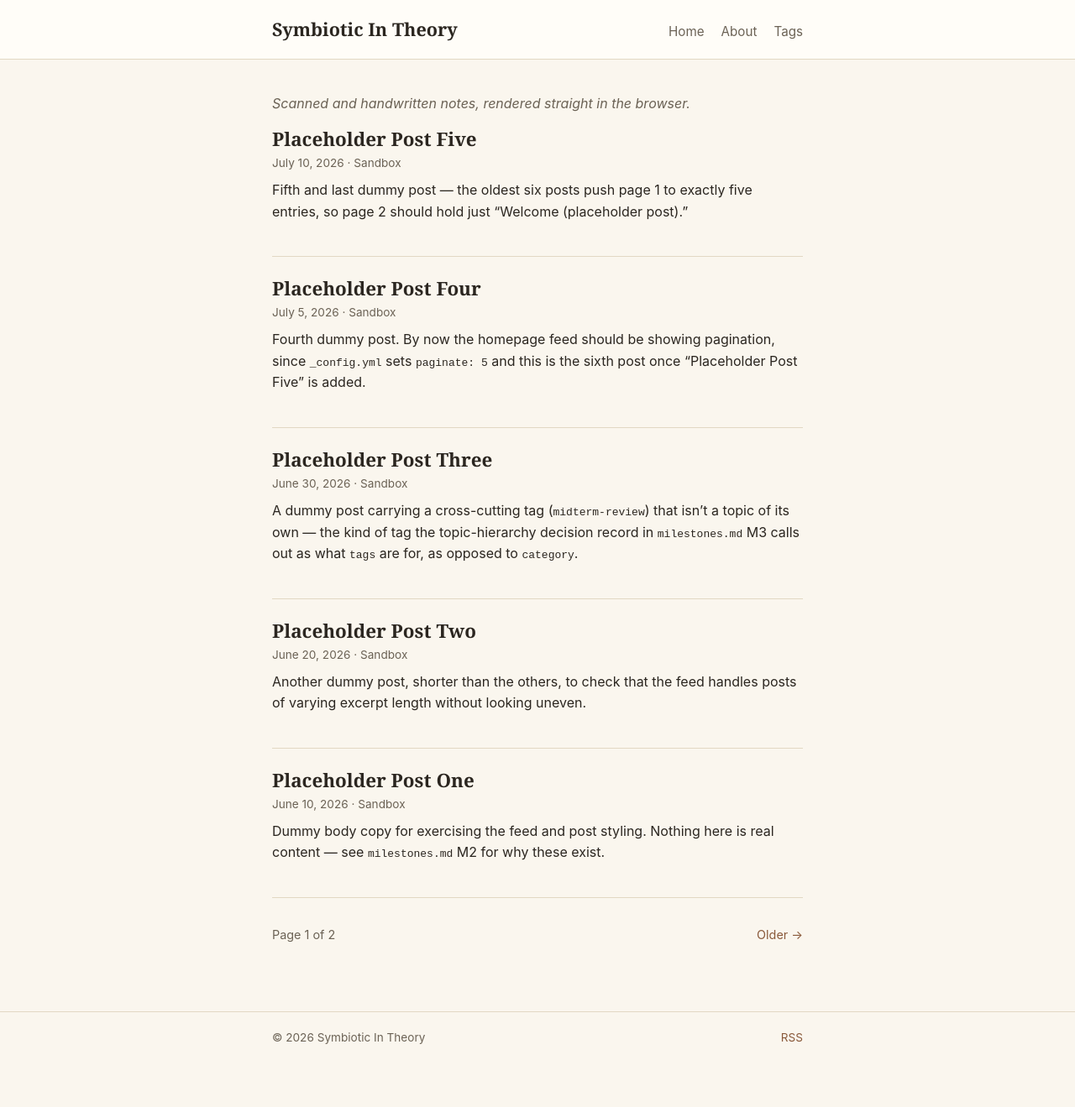
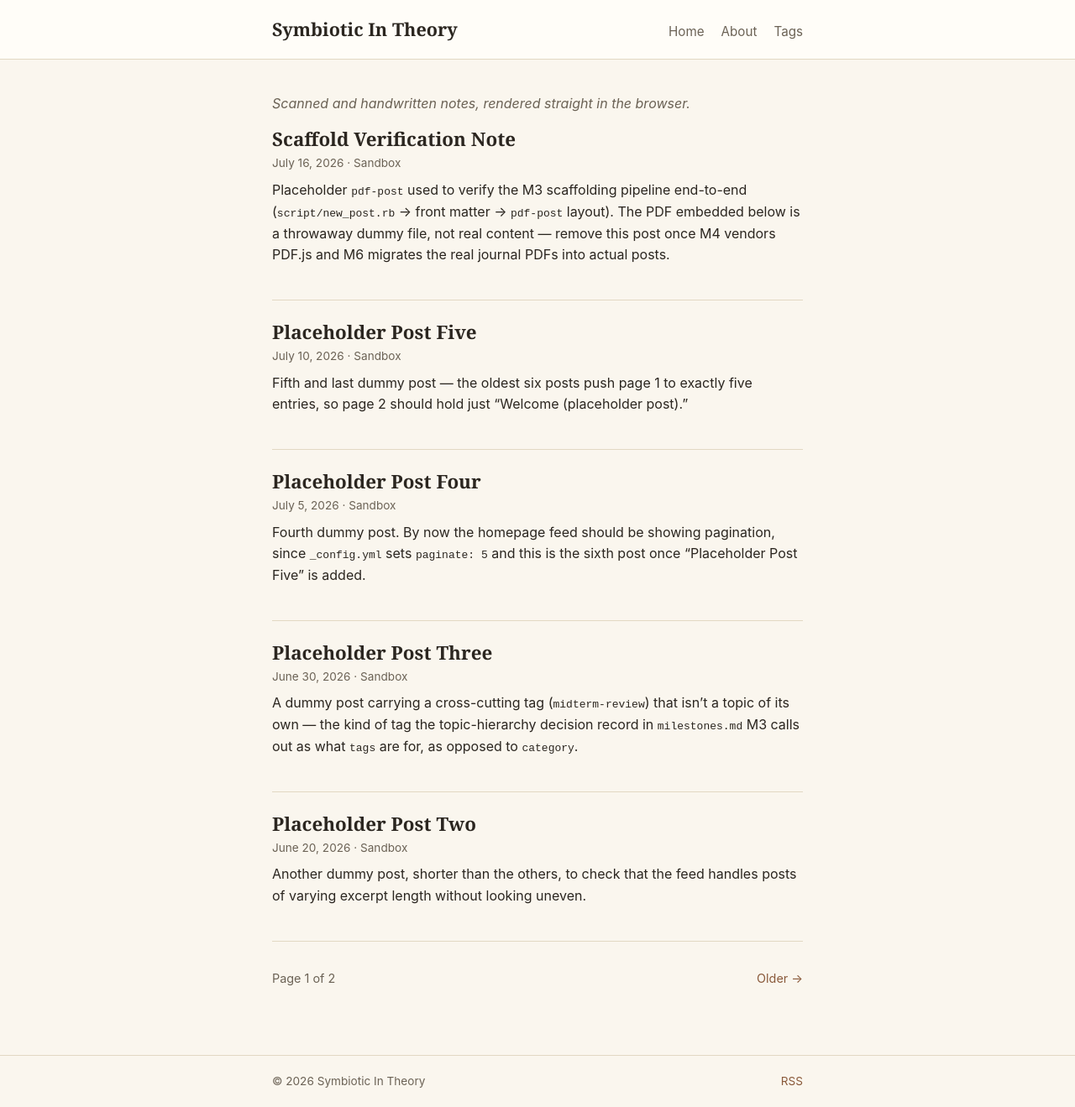
Before and after one commit to SymbioticInTheory/SymbioticInTheory.github.io, a Jekyll site: the page built from index.html, in a window 1280 px wide. Shown: the whole page at 84% size. Built offline with Jekyll 4.4.1, drawn with Linux system fonts in a browser that asks for light colours; the list of posts is cut into pages by our own code; before the commit the page ends 1268 px from its top, so only the background shows below that.

Commit message:
Add pdf-post layout for M3, verified end-to-end via new_post.rb
_layouts/pdf-post.html renders the post's Markdown context above a
.pdf-viewer iframe pointing at PDF.js's eventual vendored path
(/assets/pdfjs/web/viewer.html?file=...) — 404s until M4 vendors PDF.js,
which is expected. Factored the title/date/category/tags header shared
with _layouts/post.html into _includes/post-meta.html.

Verified by running script/new_post.rb against a throwaway dummy PDF
(_posts/2026-07-16-scaffold-verification-note.md, category sandbox):
front matter matches the M3 schema, and the built page renders meta,
then context text, then the PDF viewer section, in order.

Co-Authored-By: Claude Sonnet 5 <noreply@anthropic.com>

```diff
--- /dev/null
+++ b/_posts/2026-07-16-scaffold-verification-note.md
@@ -0,0 +1,14 @@
+---
+layout: pdf-post
+title: "Scaffold Verification Note"
+date: 2026-07-16
+category: sandbox
+tags: [placeholder, scaffold-check]
+pdf: /assets/pdfs/sandbox/2026-07-16-scaffold-verification-note.pdf
+---
+
+Placeholder `pdf-post` used to verify the M3 scaffolding pipeline
+end-to-end (`script/new_post.rb` → front matter → `pdf-post` layout).
+The PDF embedded below is a throwaway dummy file, not real content —
+remove this post once M4 vendors PDF.js and M6 migrates the real
+journal PDFs into actual posts.
--- a/_sass/_post.scss
+++ b/_sass/_post.scss
@@ -31,9 +31,19 @@
   font-size: 1.05rem;
 }
 
-.post-content iframe {
+.pdf-viewer {
+  margin-top: 2rem;
+  border: 1px solid var(--color-border);
+  border-radius: 4px;
+  overflow: hidden;
+}
+
+.pdf-viewer iframe {
+  display: block;
   width: 100%;
-  border: 1px solid var(--color-border);
+  height: 80vh;
+  min-height: 500px;
+  border: 0;
 }
 
 .page article h1 {
```
Also changed, not shown: _includes/post-meta.html (added, +12 -0 lines), _layouts/pdf-post.html (added, +16 -0 lines), _layouts/post.html (+1 -12 lines), milestones.md (+25 -5 lines), 1 other file.
